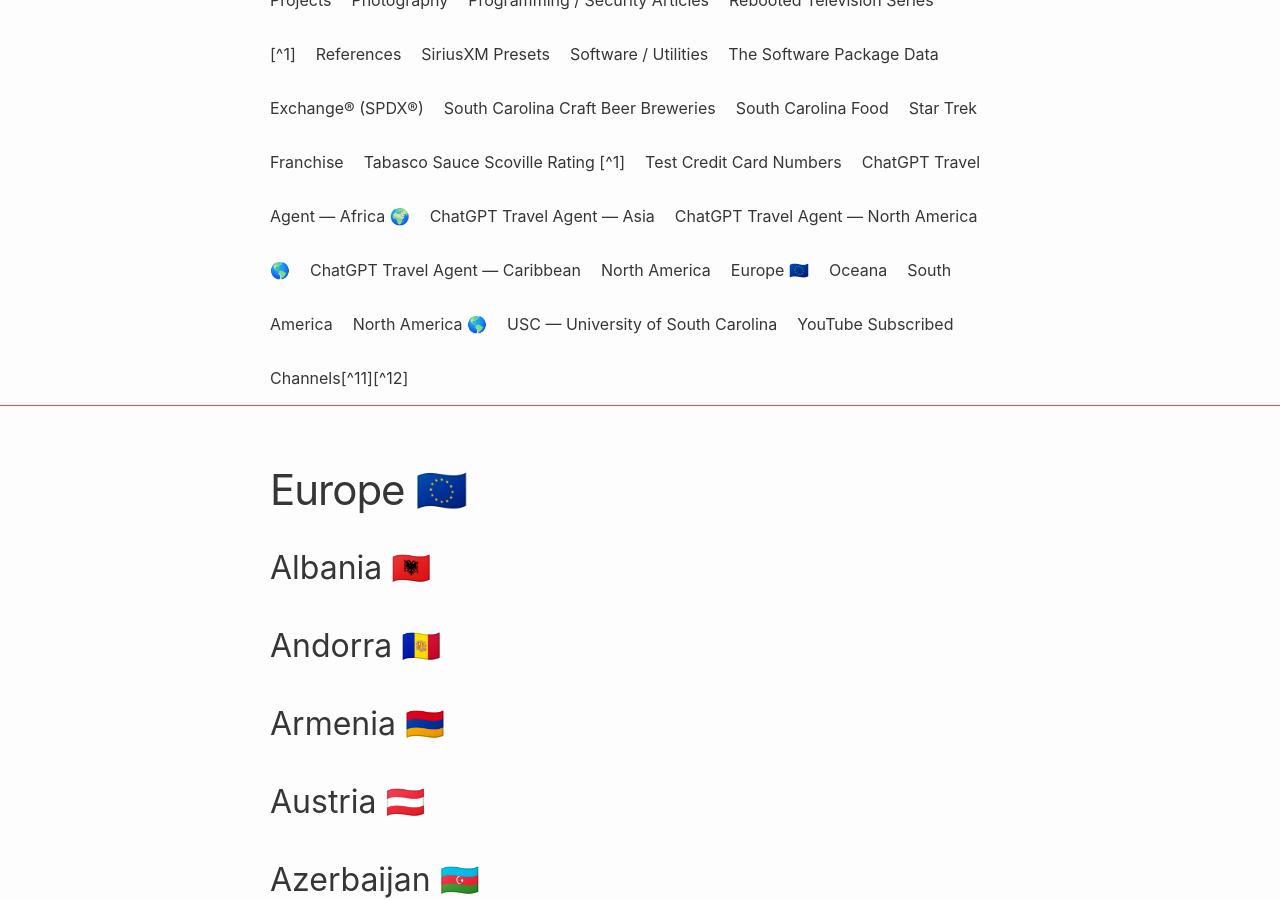
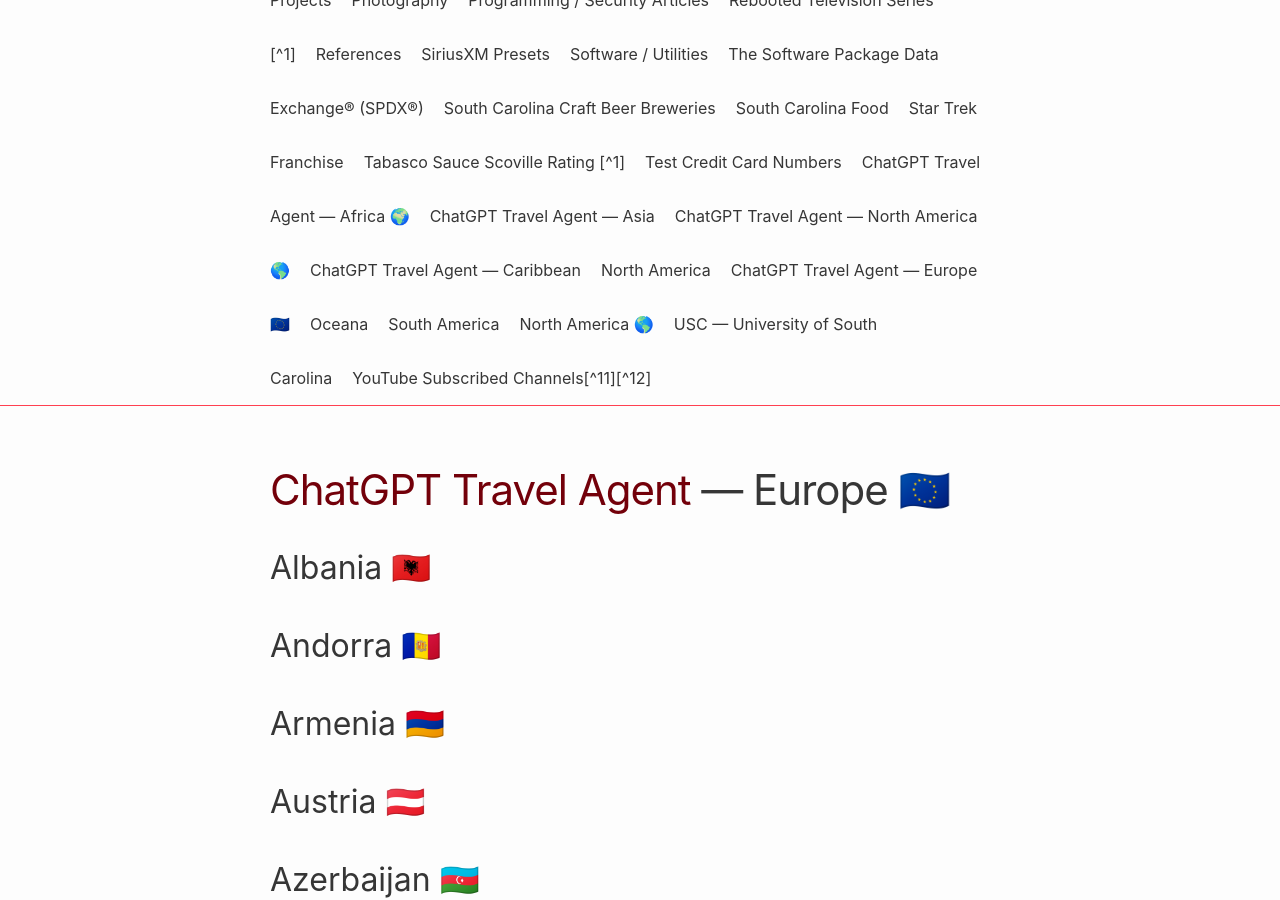
Before and after one commit to RalphHightower/RalphHightower, a Jekyll site: the page built from TravelAgentChatGPT/TravelAgentEuropeChatGPT.md, in a window 1280 px wide and 900 px high, scrolled down 680 px. Built offline with Jekyll 4.4.1, drawn with Linux system fonts in a browser that asks for light colours; our own code applies the rules of GitHub Pages for plain Markdown files.

Commit message:
[docs](doc): Update TravelAgentEuropeChatGPT H1

```diff
--- a/TravelAgentChatGPT/TravelAgentEuropeChatGPT.md
+++ b/TravelAgentChatGPT/TravelAgentEuropeChatGPT.md
@@ -1,4 +1,4 @@
-# Europe 🇪🇺
+# [ChatGPT Travel Agent](https://chat.openai.com/) — Europe 🇪🇺
 ## Albania 🇦🇱
 ## Andorra 🇦🇩
 ## Armenia 🇦🇲
```
